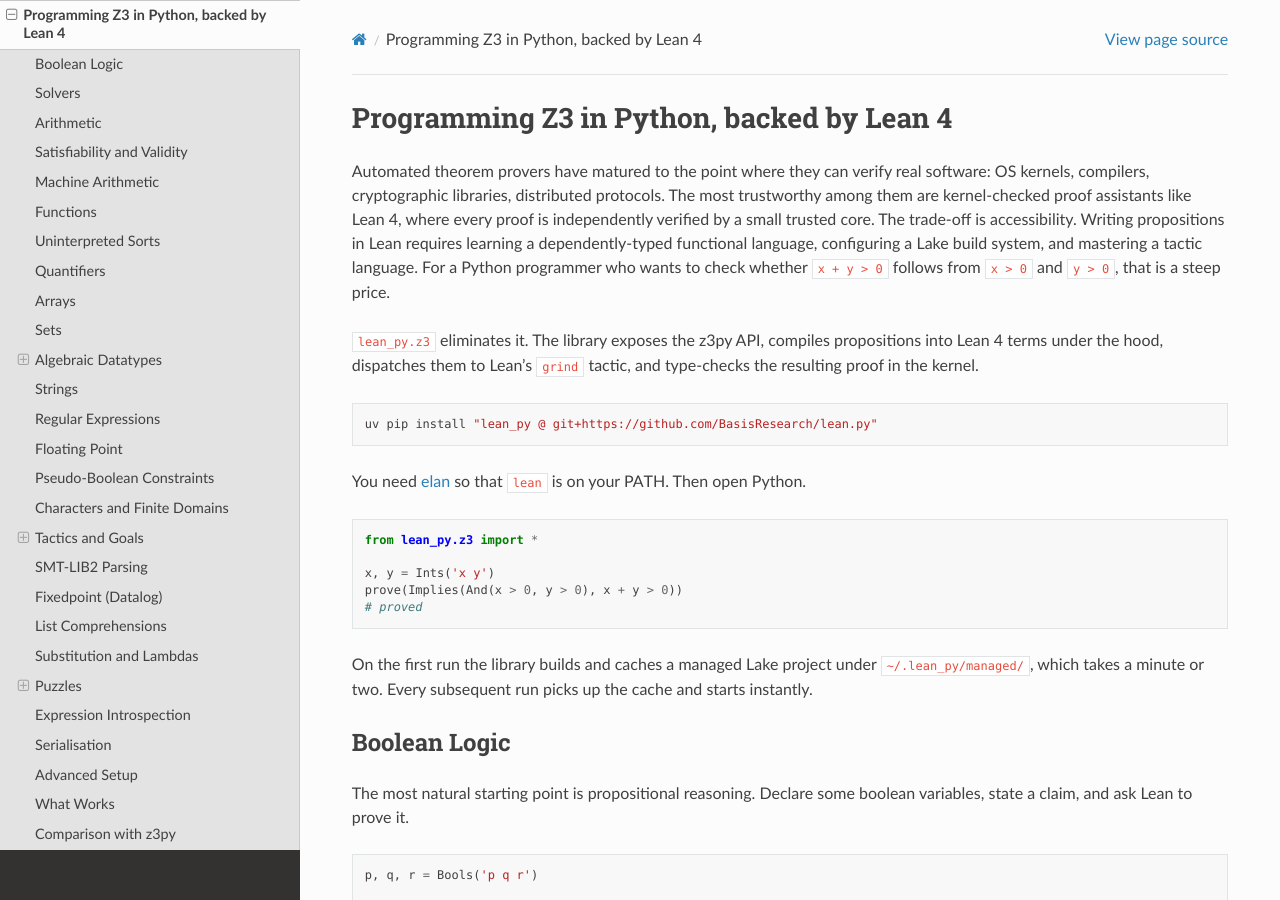
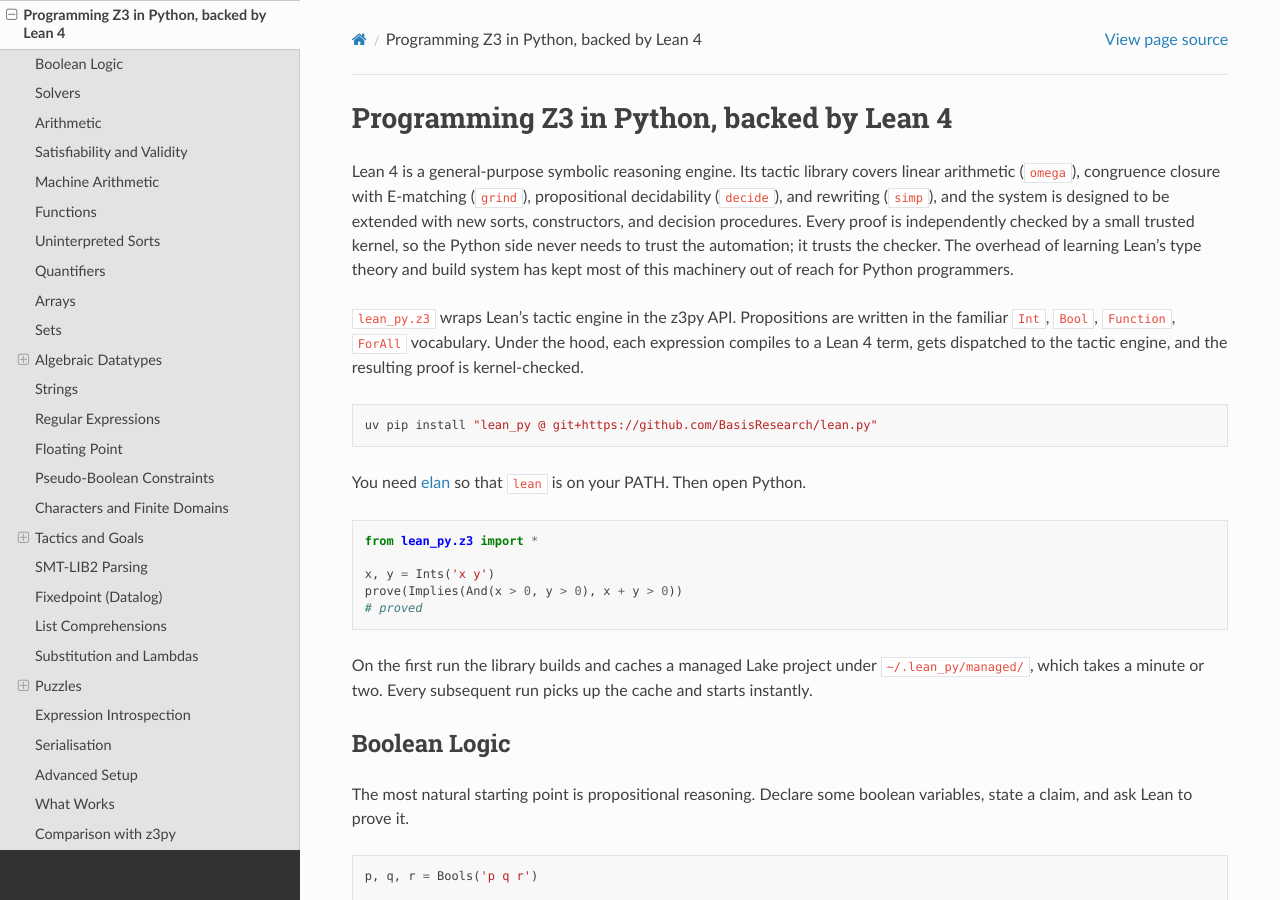
Before and after one commit to BasisResearch/lean.py, a Sphinx documentation site: the page built from docs/source/z3py-guide.md, in a window 1280 px wide and 900 px high. Built offline with Sphinx 7.4.7 and the Read the Docs theme 3.1.0, drawn with Linux system fonts in a browser that asks for light colours; some of the changed text lies outside the part shown.

Commit message:
Reframe z3py guide intro around Lean as a symbolic reasoning engine (#7)

````diff
--- a/docs/source/z3py-guide.md
+++ b/docs/source/z3py-guide.md
@@ -1,8 +1,8 @@
 # Programming Z3 in Python, backed by Lean 4
 
-Automated theorem provers have matured to the point where they can verify real software: OS kernels, compilers, cryptographic libraries, distributed protocols. The most trustworthy among them are kernel-checked proof assistants like Lean 4, where every proof is independently verified by a small trusted core. The trade-off is accessibility. Writing propositions in Lean requires learning a dependently-typed functional language, configuring a Lake build system, and mastering a tactic language. For a Python programmer who wants to check whether `x + y > 0` follows from `x > 0` and `y > 0`, that is a steep price.
+Lean 4 is a general-purpose symbolic reasoning engine. Its tactic library covers linear arithmetic (`omega`), congruence closure with E-matching (`grind`), propositional decidability (`decide`), and rewriting (`simp`), and the system is designed to be extended with new sorts, constructors, and decision procedures. Every proof is independently checked by a small trusted kernel, so the Python side never needs to trust the automation; it trusts the checker. The overhead of learning Lean's type theory and build system has kept most of this machinery out of reach for Python programmers.
 
-`lean_py.z3` eliminates it. The library exposes the z3py API, compiles propositions into Lean 4 terms under the hood, dispatches them to Lean's `grind` tactic, and type-checks the resulting proof in the kernel.
+`lean_py.z3` wraps Lean's tactic engine in the z3py API. Propositions are written in the familiar `Int`, `Bool`, `Function`, `ForAll` vocabulary. Under the hood, each expression compiles to a Lean 4 term, gets dispatched to the tactic engine, and the resulting proof is kernel-checked.
 
 ```bash
 uv pip install "lean_py @ git+https://github.com/BasisResearch/lean.py"
@@ -86,7 +86,7 @@
 
 ## Arithmetic
 
-With the solver in hand, we can move to the bread and butter of formal verification: arithmetic reasoning. Integer and real arithmetic both work, with all the Python operators you would expect.
+Integer and real arithmetic both work, with all the Python operators you would expect.
 
 ```python
 x, y, z = Ints('x y z')
@@ -384,7 +384,7 @@
 
 ## Algebraic Datatypes
 
-All the sorts so far are built-in: integers, booleans, bit-vectors, arrays. Algebraic datatypes let you define your own. In z3py they are backed by Z3's internal datatype solver. In `lean_py.z3` they compile to real Lean 4 inductive types, which means the kernel gives you constructor injectivity, disjointness of constructors, and exhaustive case analysis for free. This is where the Lean backend pays off most visibly.
+All the sorts so far are built-in: integers, booleans, bit-vectors, arrays. Algebraic datatypes let you define your own. In z3py they are backed by Z3's internal datatype solver. In `lean_py.z3` they compile to real Lean 4 inductive types, which means the kernel gives you constructor injectivity, disjointness of constructors, and exhaustive case analysis for free.
 
 ### Enumerations
 
````
Also changed, not shown: other parts of docs/source/z3py-guide.md (+1 -1 lines).
